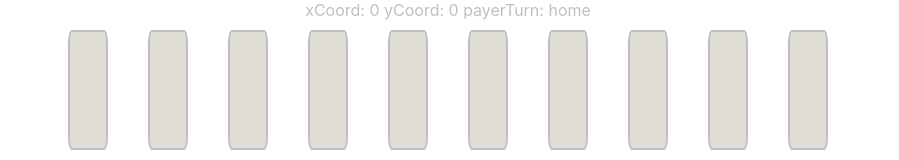
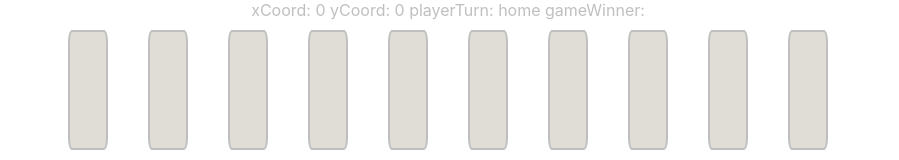
Before and after one commit to LouiMinister/jQuoridor, a React (Create React App) app: page / in a window 1280 px wide. Shown: the top 160 px of the page, without its empty margins (192-1091 px from the left). Built offline with nearby package versions, Linux system fonts and the light colour scheme.

Commit message:
feature: 게임 종료 구현

```diff
--- a/src/App.tsx
+++ b/src/App.tsx
@@ -1,5 +1,4 @@
 import './App.css';
-import Board from './InGame/board/Board';
 import InGame from './InGame/InGame';
 
 function App() {
--- a/src/InGame/board/Board.tsx
+++ b/src/InGame/board/Board.tsx
@@ -10,17 +10,21 @@ import LeftObstacle from './leftObstacle/LeftObstacle';
 function boardMapReducer(boardMap: BoardMap, action): BoardMap {
   switch (action.type) {
     case 'BUILD_OBSTACLE':
+      if (action.gameWinner) break; // 게임 끝났을 때, 행동 불가
       boardMap.clearSpaces(({ space }) => space.status === 'pre-marker');
       boardMap.buildObstacle(new Coord(action.x, action.y), action.obstacleDirectionMode, action.playerTurn);
       break;
     case 'BUILD_PRE_OBSTACLE':
+      if (action.gameWinner) break;
       boardMap.clearSpaces(({ space }) => space.status === 'pre-obstacle');
       boardMap.buildPreObstacle(new Coord(action.x, action.y), action.obstacleDirectionMode, action.playerTurn);
       break;
     case 'BUILD_PRE_MARKER':
+      if (action.gameWinner) break;
       boardMap.predictNextMarkerPath(new Coord(action.x, action.y), action.playerTurn);
       break;
     case 'MOVE_MARKER':
+      if (action.gameWinner) break;
       boardMap.moveMarker(new Coord(action.x, action.y), action.playerTurn);
       action.type = ''
       break;
@@ -36,14 +40,15 @@ function Board({ width, height, obstacleMax: ObstacleMax }:
   const [boardMap, boardMapDispatch] = useReducer(boardMapReducer, new BoardMap(width, height, ObstacleMax));
   const playerTurn = useMemo(() => boardMap.getPlayerTurn(), [boardMap]);
   const playerLeftObstacle = useMemo(() => boardMap.getPlayerLeftObstacle(), [boardMap]);
+  const gameWinner = useMemo(() => boardMap.getGameWinner(), [boardMap]);
 
   useEffect(() => {
-    boardMapDispatch({ type: 'BUILD_PRE_OBSTACLE', x: mouseCoord.x, y: mouseCoord.y, obstacleDirectionMode, playerTurn });
-  }, [mouseCoord, obstacleDirectionMode, playerTurn])
+    boardMapDispatch({ type: 'BUILD_PRE_OBSTACLE', x: mouseCoord.x, y: mouseCoord.y, obstacleDirectionMode, playerTurn, gameWinner});
+  }, [mouseCoord, obstacleDirectionMode, playerTurn, gameWinner])
 
   const onClickGutter = useCallback(() => {
-    boardMapDispatch({ type: 'BUILD_OBSTACLE', x: mouseCoord.x, y: mouseCoord.y, obstacleDirectionMode, playerTurn });
-  }, [mouseCoord, obstacleDirectionMode, playerTurn]);
+    boardMapDispatch({ type: 'BUILD_OBSTACLE', x: mouseCoord.x, y: mouseCoord.y, obstacleDirectionMode, playerTurn, gameWinner });
+  }, [mouseCoord, obstacleDirectionMode, playerTurn, gameWinner]);
 
   const onMouseOver = useCallback((coord) => {
     const { x, y } = coord;
@@ -51,13 +56,12 @@ function Board({ width, height, obstacleMax: ObstacleMax }:
   }, [setMouseCoord]);
 
   const onClickMarker = useCallback(() => {
-    boardMapDispatch({ type: 'BUILD_PRE_MARKER', x: mouseCoord.x, y: mouseCoord.y, playerTurn });
-  }, [mouseCoord.x, mouseCoord.y, playerTurn]);
+    boardMapDispatch({ type: 'BUILD_PRE_MARKER', x: mouseCoord.x, y: mouseCoord.y, playerTurn, gameWinner });
+  }, [mouseCoord.x, mouseCoord.y, playerTurn, gameWinner]);
 
   const onClickPreMarker = useCallback(() => {
-    boardMapDispatch({ type: 'MOVE_MARKER', x: mouseCoord.x, y: mouseCoord.y, playerTurn });
-    boardMapDispatch({ type: 'PLAYER_TURN_END' });
-  }, [mouseCoord, playerTurn]);
+    boardMapDispatch({ type: 'MOVE_MARKER', x: mouseCoord.x, y: mouseCoord.y, playerTurn, gameWinner });
+  }, [mouseCoord, playerTurn, gameWinner]);
 
   const switchObstacleDirectionMode = useCallback(() => {
     if (obstacleDirectionMode === 'horizontal') {
@@ -102,7 +106,7 @@ function Board({ width, height, obstacleMax: ObstacleMax }:
   return (
     <>
       <div>
-        {`xCoord: ${mouseCoord.x} yCoord: ${mouseCoord.y} payerTurn: ${playerTurn}`}
+        {`xCoord: ${mouseCoord.x} yCoord: ${mouseCoord.y} playerTurn: ${playerTurn} gameWinner: ${gameWinner}`}
       </div>
       { renderLeftObstacles('away') }
       <div style={boardStyle} onContextMenu={(e) => { e.preventDefault(); switchObstacleDirectionMode(); }}>
--- a/src/InGame/board/BoardMap.ts
+++ b/src/InGame/board/BoardMap.ts
@@ -12,12 +12,14 @@ export class BoardMap {
   private spaces: Spaces = {};
   private playerTurn: 'home' | 'away';
   private platerLeftObstacle: {'home' : number, 'away': number};
+  private gameWinner: 'home' | 'away' | '';
   constructor(width: number, height: number, obstacleMax:number) {
     this.width = width;
     this.height = height;
     this.playerTurn = 'home';
     this.init();
     this.platerLeftObstacle = {'home' : obstacleMax, 'away': obstacleMax};
+    this.gameWinner = '';
   }
 
   private init() {
@@ -42,6 +44,10 @@ export class BoardMap {
 
   public getPlayerLeftObstacle(): {'home' : number, 'away': number} {
     return this.platerLeftObstacle;
+  }
+
+  public getGameWinner(): 'home' | 'away' | '' {
+    return this.gameWinner;
   }
 
   private playerTurnEnd() {
@@ -74,10 +80,32 @@ export class BoardMap {
   }
 
   public moveMarker(coord: Coord, owner: string) {
+    function gameEndCheck(BoardMap): 'away' | 'home' | ''{
+      var winner;
+      for (let key in BoardMap.spaces){
+        let space = BoardMap.spaces[key]
+        if (Number.isInteger(space.coord.x) && Number.isInteger(space.coord.y)) {
+          if (space.owner === 'away' && space.coord.y === 8){
+            alert('AWAY WIN');
+            winner = 'away';
+            break;
+          }
+          if (space.owner === 'home' && space.coord.y === 0){
+            alert('HOME WIN');
+            winner = 'home';
+            break;
+          }
+        }
+      }
+      winner = Boolean(winner) ? winner : '';
+      return winner;
+    }
     this.clearSpaces(({ space }) => {
       return ((space.status === 'marker' || space.status === 'pre-marker') && space.owner === owner);
     });
     this.updateSpace({ coord: coord, status: 'marker', owner: owner });
+    this.gameWinner = gameEndCheck(this);
+
     this.playerTurnEnd();
   }
 
@@ -182,5 +210,20 @@ export class BoardMap {
     }
   }
 
-
+  private gameEndCheck(){
+    this.getSpaceToAry(({ coord, space }) => {
+      if (Number.isInteger(coord.x) && Number.isInteger(coord.y)) {
+        if (space.owner === 'away' && coord.y === 8){
+          console.log('AWAY WIN');
+          this.gameWinner = 'away'
+          return;
+        }
+        if (space.owner === 'home' && coord.y === 0){
+          console.log('HOME WIN');
+          this.gameWinner = 'home'
+          return;
+        }
+      }
+    })
+  }
 }
```
